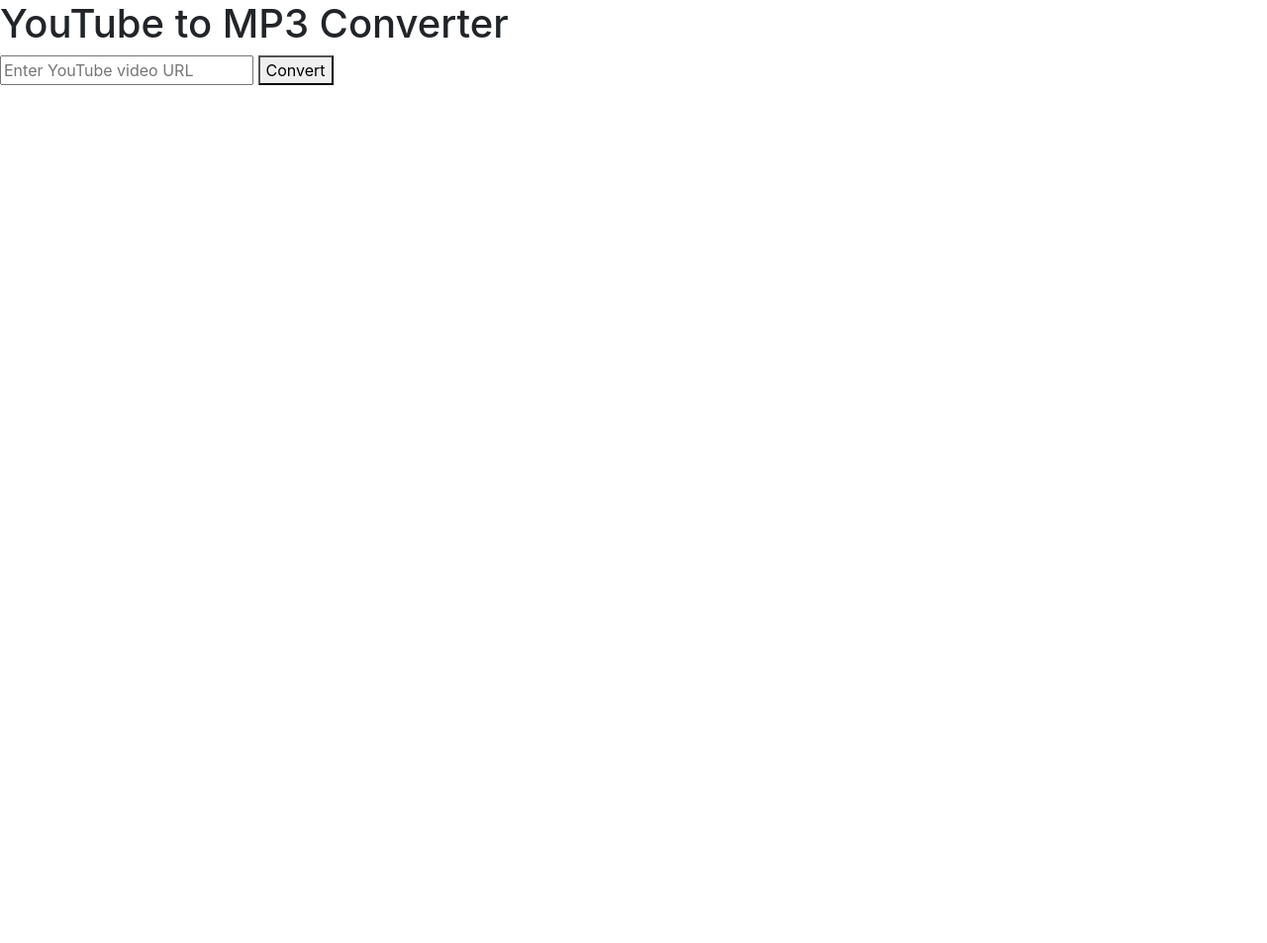
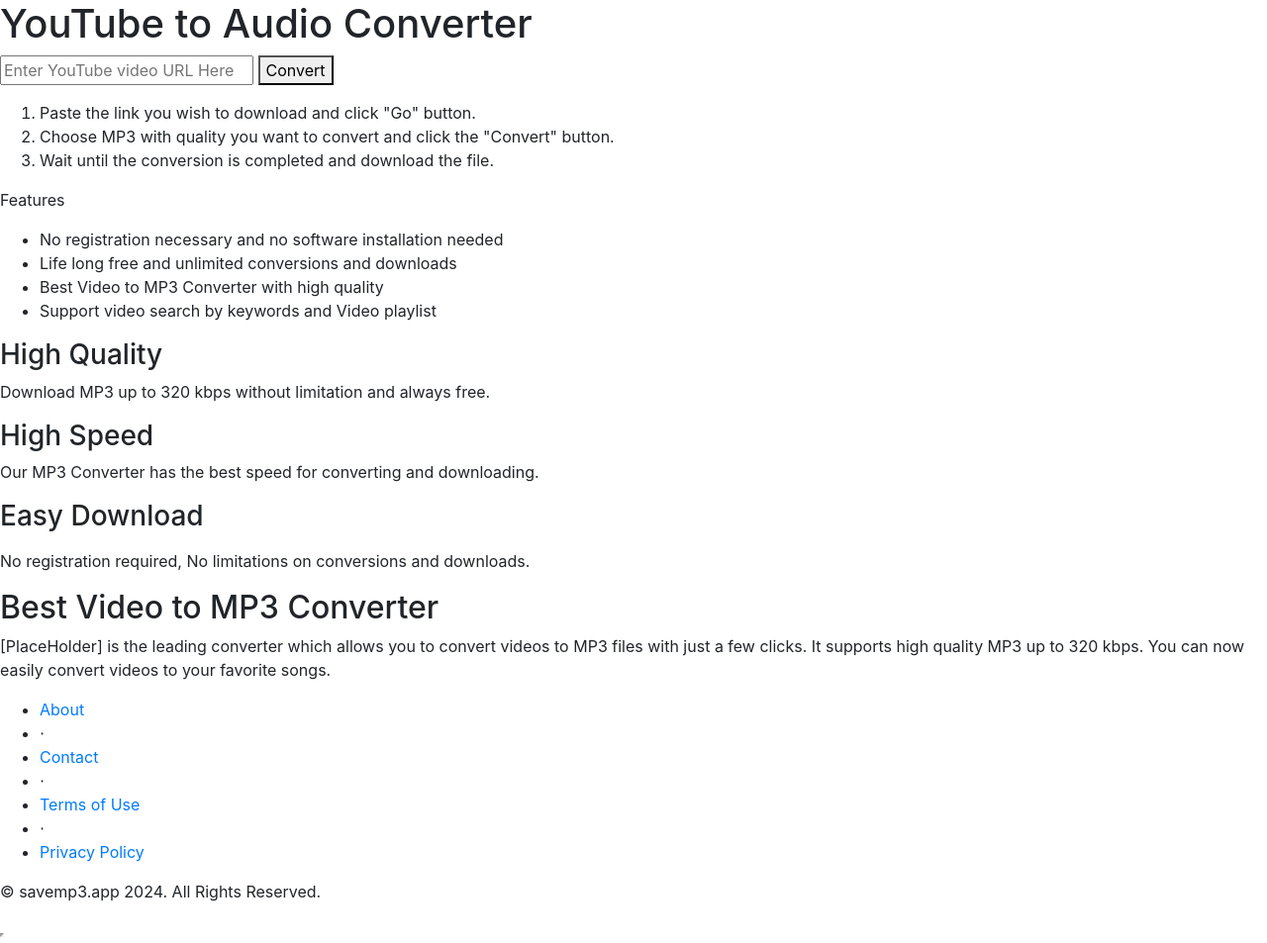
Before and after one commit to garcane/YouTube-Downloader-Suite, a Flask app: page / in a window 1280 px wide. Shown: the whole page at 99% size. Before the commit the page ends 86 px from the top, so only its background shows below. Run offline with Flask 3, Linux system fonts and the light colour scheme; some libraries are stand-ins or nearby versions.

Commit message:
Uploading the index.html file

```diff
--- a/templates/index.html
+++ b/templates/index.html
@@ -18,10 +18,87 @@
     />
 </head>
 <body>
-    <h1>YouTube to MP3 Converter</h1>
+    <h1>YouTube to Audio Converter</h1>
     <form method="POST" action="/download">
-        <input type="text" name="url" placeholder="Enter YouTube video URL">
+        <input type="text" name="url" placeholder="Enter YouTube video URL Here">
         <button type="submit">Convert</button>
     </form>
+
+    <p class='Instructions'></p>
+<ol>
+    <li>Paste the link you wish to download and click "Go" button.</li>
+    <li>Choose MP3 with quality you want to convert and click the "Convert" button.</li>
+    <li>Wait until the conversion is completed and download the file.</li>
+</ol>
+</div>
+<div>
+<p>Features</p>
+<ul class="style-52">
+    <li>No registration necessary and no software installation needed</li>
+    <li>Life long free and unlimited conversions and downloads</li>
+    <li>Best Video to MP3 Converter with high quality</li>
+    <li>Support video search by keywords and Video playlist</li>
+</ul>
+
+    <h3>High Quality</h3>
+    <p >Download MP3 up to 320 kbps without limitation and always free.</p>
+</div>
+
+</div>
+    <h3>High Speed</h3>
+    <p>Our MP3 Converter has the best speed for converting and downloading.</p>
+</div>
+
+    <h3>Easy Download</h3>
+    <p></p>No registration required, No limitations on conversions and downloads.</p>
+</div>
+</div>
+</div>
+</div>
+</div>
+</div>
+</section>
+<section>
+<div>
+<div>
+<div>
+<h2>Best Video to MP3 Converter</h2>
+</div>
+</div>
+<div>
+<div>
+<p>
+    [PlaceHolder] is the leading converter which allows you to convert videos to MP3 files with just a few clicks. It supports high quality MP3 up to 320 kbps. You can now easily convert videos to your favorite songs.
+</p>
+</div>
+</div>
+</div>
+</section>
+<footer class="style-93">
+<div class="style-94">
+<div class="style-95">
+<div class="style-96">
+<ul class="style-97">
+    <li class="style-98">
+        <a href="/en65/about" class="style-99">About</a>
+    </li>
+    <li class="style-100">⋅</li>
+    <li class="style-101">
+        <a href="/en65/contact" class="style-102">Contact</a>
+    </li>
+    <li class="style-103">⋅</li>
+    <li class="style-104">
+        <a href="/en65/terms" class="style-105">Terms of Use</a>
+    </li>
+    <li class="style-106">⋅</li>
+    <li class="style-107">
+        <a href="/en65/privacy" class="style-108">Privacy Policy</a>
+    </li>
+</ul>
+<p class="style-109">© savemp3.app 2024. All Rights Reserved.</p>
+</div>
+</div>
+</div>
+</footer> <iframe height="1" width="1" class="style-110"></iframe>
 </body>
 </html>
```
